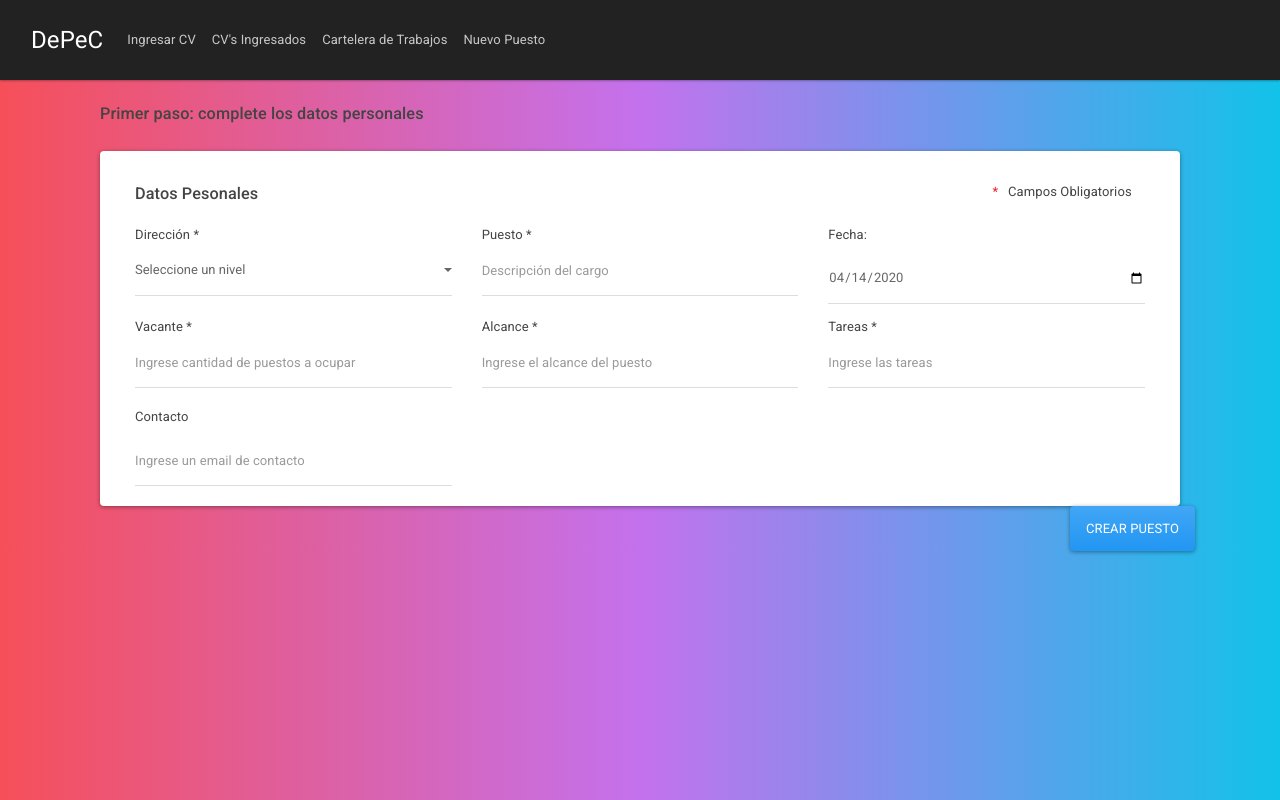
After one commit to dsebas13/depec4, a Flask app: page /nuevopuesto in a window 1280 px wide. The commit adds this page. Run offline with Flask 2, Linux system fonts and the light colour scheme; data that the repository does not hold is empty; some libraries are stand-ins or nearby versions.

Commit message:
edicion de puestos de trabajos

```diff
--- a/app.py
+++ b/app.py
@@ -33,6 +33,30 @@ def gridjobs():
     cur.execute('SELECT * FROM trabajos')
     data = cur.fetchall()
     return render_template('gridjobs.html', trabajos = data)
+
+@app.route('/nuevopuesto')
+def nuevopuesto():
+    cur = mysql.connection.cursor()
+    cur.execute('SELECT * FROM trabajos')
+    data = cur.fetchall()
+    return render_template('nuevopuesto.html', trabajos = data)
+
+@app.route('/addnuevopuesto', methods= ['POST'])
+def addnuevopuesto():
+    if request.method == 'POST':
+        direccion = request.form['direccion']
+        puesto = request.form['puesto']
+        fecha = request.form['fecha']
+        vacantes = request.form['vacantes']
+        alcance = request.form['alcance']
+        tareas = request.form['tareas']
+        contacto = request.form['contacto']
+        cur = mysql.connection.cursor()
+        cur.execute('INSERT INTO trabajos (direccion, puesto, fecha, vacantes, alcance, tareas, contacto) VALUES (%s, %s, %s, %s, %s, %s, %s)',
+        (direccion, puesto, fecha, vacantes, alcance, tareas, contacto))
+        mysql.connection.commit()
+        flash('Puesto agregado correctamente')
+        return redirect(url_for('gridjobs'))
 
 @app.route('/add_contact', methods= ['POST'])
 def add_contact():
--- a/templates/gridjobs.html
+++ b/templates/gridjobs.html
@@ -20,10 +20,11 @@
                 <span aria-hidden="true">&times;</span>
             </button>
         </div>
+
         {% endfor %}
         {% endif %}
         {% endwith %}
-        <table class="table table-striped table-bordered bg-white table-sm">
+<!--         <table class="table table-striped table-bordered bg-white table-sm">
             <h2>Cartelera</h2>
             <thead>
                 <tr>
@@ -53,12 +54,11 @@
                 </tr>
                 {% endfor %}
             </tbody>
-        </table>
+        </table> -->
         {% for trabajo in trabajos %}
         <div class="card text-black bg-white mb-2" style="display: block;">
 
             <div class="card-body">
-
                 <h4 class="card-title">{{ trabajo.0 }} | {{trabajo.2}}</h4>
                 <p class="card-text"> {{ trabajo.1 }} </p>
                 <p class="card-text"> Busqueda Interna | Cod: {{ trabajo.0 }} | Vacantes: {{ trabajo.4 }} </p>
--- a/templates/layout.html
+++ b/templates/layout.html
@@ -4,7 +4,7 @@
     <meta charset="UTF-8">
     <meta name="viewport" content="width=device-width, initial-scale=1.0">
     <meta http-equiv="X-UA-Compatible" content="ie=edge">
-    <title>Contac flask app</title>
+    <title>DePeC</title>
     <link rel="icon" type= "image/png" href="pp.png"/>
    <!-- <link rel="stylesheet" href="https://bootswatch.com/4/materia/bootstrap.min.css"> -->
     <link rel="stylesheet" href="{{ url_for('static', filename='css/main.css')}}">
@@ -15,7 +15,7 @@
 <body>
     <nav class="navbar navbar-expand-lg navbar-dark bg-dark">
         <div class="container-fluid">
-          <a class="navbar-brand" href="/">Flask contacts</a>
+          <a class="navbar-brand" href="/">DePeC</a>
           <button class="navbar-toggler" type="button" data-bs-toggle="collapse" data-bs-target="#navbarNav" aria-controls="navbarNav" aria-expanded="false" aria-label="Toggle navigation">
             <span class="navbar-toggler-icon"></span>
           </button>
@@ -31,7 +31,7 @@
                 <a class="nav-link" href="/gridjobs">Cartelera de Trabajos</a>
               </li>
               <li class="nav-item">
-                <a class="nav-link disabled" href="#" tabindex="-1" aria-disabled="true">Disabled</a>
+                <a class="nav-link" href="/nuevopuesto" tabindex="-1" aria-disabled="true">Nuevo Puesto</a>
               </li>
             </ul>
           </div>
--- /dev/null
+++ b/templates/nuevopuesto.html
@@ -0,0 +1,94 @@
+{% extends 'layout.html' %}
+
+{% block body %}
+
+
+<div class="row">
+    <div class="col md-5">
+        <form action="/addnuevopuesto" method="POST">
+            <div class="container">
+                <div class="row">
+                    <div class="col-sm-12">
+                        <h5>Primer paso: complete los datos personales</h5>
+                    </div>
+                </div>
+                <br>
+                <div class="card card-body">
+                    <div class="box-container container">
+                        </p>
+                        <div class="row">
+                            <div class="col-sm-12">
+                                <h5>Datos Pesonales
+                                    <small class="pull-right" rigth style="float: right">
+                                        <span class="text-danger">*</span>
+                                        &nbsp; Campos Obligatorios &nbsp; &nbsp;
+                                    </small>
+                                </h5>
+                            </div>
+                        </div>
+                        </p>
+                        <div class="row">
+                            <div class="col-sm-4">
+                                <label for="direccion"></label>Dirección *</label>
+                                <select name="direccion" required class="form-control">
+                                    <option value="">Seleccione un nivel</option>
+                                    <option value="DI">Direccion de Informatica</option>
+                                    <option value="DNCN">Direccion Nacional de Cuentas Nacionales</option>
+                                    <option value="RRHH">Direccion Nacional de Recurso Humanos</option>
+                                </select>
+                            </div>
+                            <div class="col-sm-4">
+                                <label for="puesto"></label>Puesto *</label>
+                                <input type="text" name="puesto" placeholder="Descripción del cargo" required
+                                    minlength="2" maxlength="50" size="50" class="form-control">
+                            </div>
+                            <div class="col-sm-4">
+                                <label for="fecha">Fecha:</label>
+                                <input type="date" id="start" name="fecha" value="2020-04-14" min="1950-01-01"
+                                max="2020-04-14" class="form-control">
+                            </div>
+                        </div>
+                        </p>
+                        <div class="row">
+                            <div class="col-sm-4">
+                                <label for="vacantes"></label>Vacante *</label>
+                                <br>
+                                <input type="number" name="vacantes" placeholder="Ingrese cantidad de puestos a ocupar"
+                                    required minlength="1" maxlength="20" size="20" class="form-control">
+                            </div>
+                            <div class="col-sm-4">
+                                <label for="alcance"></label>Alcance *</label>
+                                <input type="text" name="alcance" placeholder="Ingrese el alcance del puesto" required
+                                    minlength="2" maxlength="100" size="100" class="form-control">
+                            </div>
+                            <div class="col-sm-4">
+                                <label for="tareas"></label>Tareas *</label>
+                                <input type="text" name="tareas" placeholder="Ingrese las tareas" required
+                                    minlength="2" maxlength="100" size="100" class="form-control">
+                            </div>
+                            <div class="col-sm-4">
+                                <br>
+                                <label for="contacto">Contacto</label>
+                                <input type="email" name="contacto" placeholder="Ingrese un email de contacto" required minlength="4"
+                                    maxlength="50" size="50" class="form-control">
+                            </div>
+                        </div>
+                    </div>
+                </div>
+            </div>
+
+
+            <div class="form group">
+                <button type="submit" class="btn btn-primary" rigth style="float: right">
+                    Crear Puesto
+                </button>
+            </div>
+        </form>
+    </div>
+</div>
+
+
+
+
+
+{% endblock %}
```
Also changed, not shown: templates/index.html (+7 -6 lines), static/image/Logo_Indec.png (added), static/image/soloLogo_Indec.png (added).
